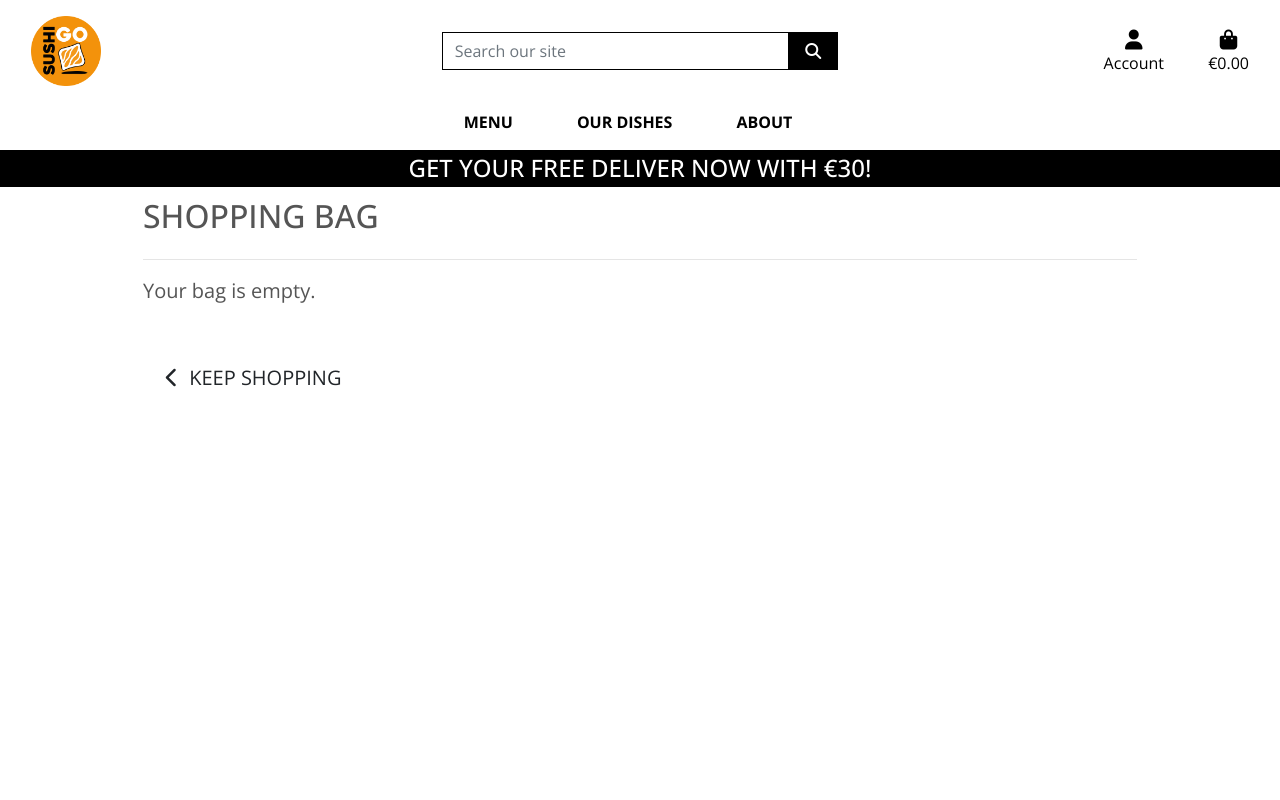
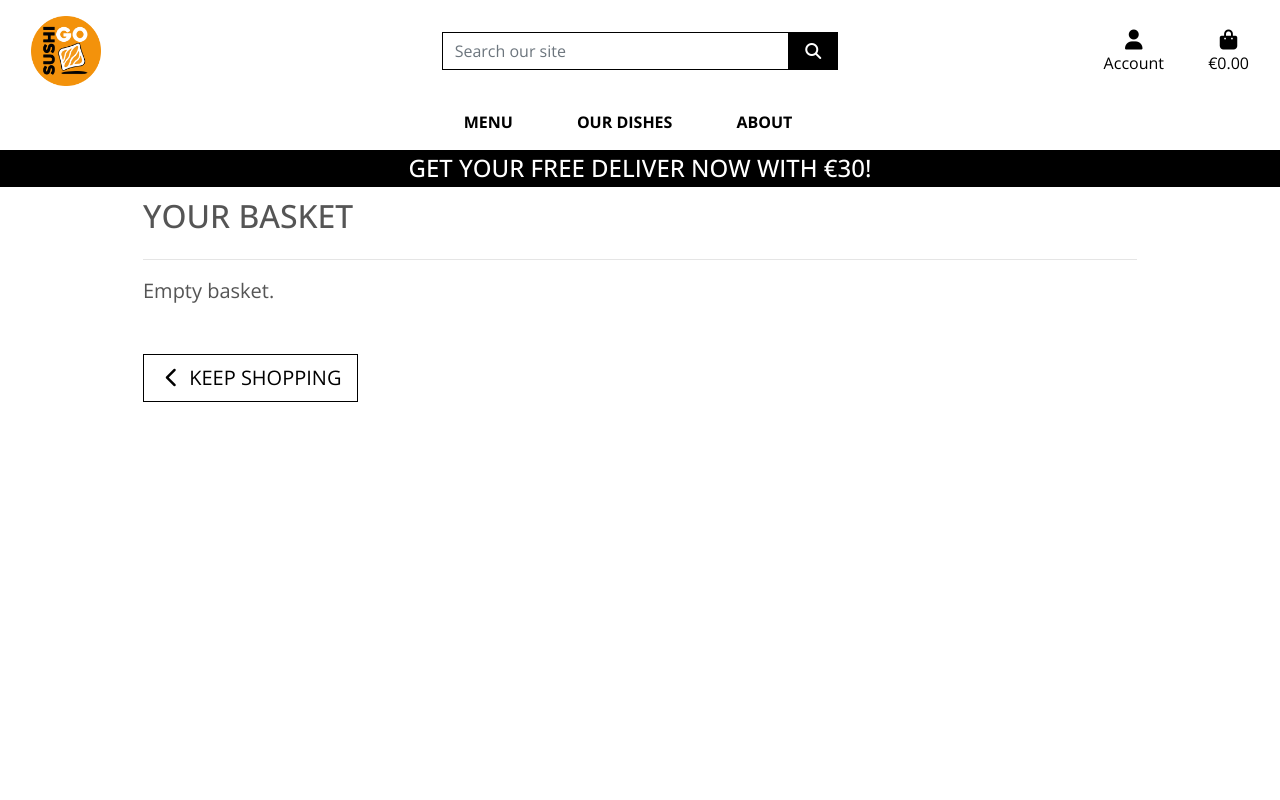
Before and after one commit to LucaDP07/sushi_go, a Django app: page /basket/ in a window 1280 px wide. Run offline with Django 3.2, Linux system fonts and the light colour scheme; some libraries are stand-ins or nearby versions.

Commit message:
created add to basket functionality

```diff
--- a/basket/templates/basket/basket.html
+++ b/basket/templates/basket/basket.html
@@ -15,7 +15,7 @@
         <div class="row">
             <div class="col">
                 <hr>
-                <h2 class="logo-font mb-4">Shopping Bag</h2>
+                <h2 class="logo-font mb-4">Your Basket</h2>
                 <hr>
             </div>
         </div>
@@ -25,7 +25,7 @@
                 {% if basket_items %}
                     <div class="table-responsive rounded"></div>
                 {% else %}
-                    <p class="lead mb-5">Your bag is empty.</p>
+                    <p class="lead mb-5">Empty basket.</p>
                     <a href="{% url 'foods' %}" class="btn btn-outline-black rounded-0 btn-lg">
                         <span class="icon">
                             <i class="fas fa-chevron-left"></i>
--- a/basket/urls.py
+++ b/basket/urls.py
@@ -2,5 +2,6 @@ from django.urls import path
 from . import views
 
 urlpatterns = [
-    path('', views.view_basket, name='view_basket')
+    path('', views.view_basket, name='view_basket'),
+    path('add/<item_id>/', views.add_to_basket, name='add_to_basket'),
 ]
--- a/basket/views.py
+++ b/basket/views.py
@@ -1,8 +1,26 @@
 from django.shortcuts import render
 
 # Create your views here.
+
 
 def view_basket(request):
     """ A view that renders the basket contents page """
 
     return render(request, 'basket/basket.html')
+
+
+def add_to_basket(request, item_id):
+    """ Add a quantity of the specified food to the basket """
+
+    quantity = int(request.POST.get('quantity'))
+    redirect_url = request.POST.get('redirect_url')
+    basket = request.session.get('basket', {})
+
+    if item_id in list(basket.keys()):
+        basket[item_id] += quantity
+    else:
+        basket[item_id] = quantity
+
+    request.session['basket'] = basket
+    print(request.session['basket'])
+    return redirect(redirect_url)
--- a/static/css/main.css
+++ b/static/css/main.css
@@ -42,6 +42,12 @@ body {
 .btn-black {
     background: black;
     color: white;
+}
+
+.btn-outline-black {
+    background: white;
+    color: black !important; /* use important to override link colors for <a> elements */
+    border: 1px solid black;
 }
 
 .order-now-button:hover,
```
Also changed, not shown: foods/templates/foods/food_detail.html (+33 -2 lines).
